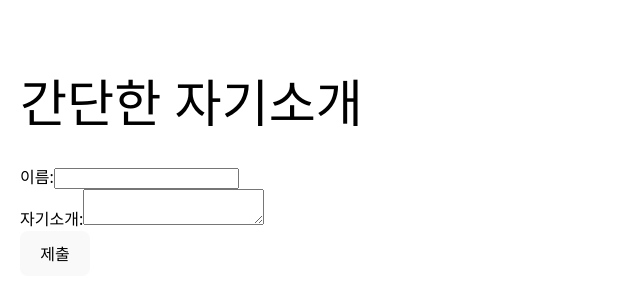
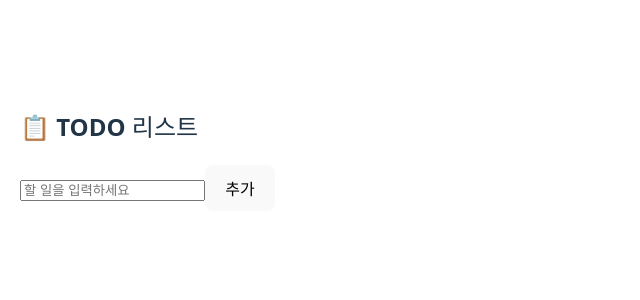
Before and after one commit to jjjuun-debug/practice-fe, a React (Vite) app: page / in a window 1280 px wide. Shown: the part 242-542 px from the top of the page, without its empty margins (0-640 px from the left). Built offline with nearby package versions, Linux system fonts and the light colour scheme.

Commit message:
day4 todolist

```diff
--- a/src/App.jsx
+++ b/src/App.jsx
@@ -1,25 +1,10 @@
-import React, { useState } from 'react';
-import ProfileForm from './ProfileForm';
+import React from 'react';
+import TodoApp from './TodoApp'; // TodoApp.jsx 파일을 import
 
 function App() {
-  const [result, setResult] = useState(null);
-
-  const handleFormSubmit = (name, bio) => {
-    setResult({ name, bio });
-  };
-
   return (
-    <div className="App" style={{ padding: '20px', color: 'black' }}>
-      <h1>간단한 자기소개</h1>
-      <ProfileForm onSubmit={handleFormSubmit} />
-
-      {result && (
-        <div style={{ marginTop: '20px', backgroundColor: '#f0f0f0', padding: '15px', color: 'black' }}>
-          <h2>제출 결과</h2>
-          <p><strong>이름:</strong> {result.name}</p>
-          <p><strong>자기소개:</strong> {result.bio}</p>
-        </div>
-      )}
+    <div className="App">
+      <TodoApp />
     </div>
   );
 }
--- a/src/ProfileForm.jsx
+++ /dev/null
@@ -1,43 +0,0 @@
-import React, { useState } from 'react';
-
-function ProfileForm({ onSubmit }) {
-  const [name, setName] = useState('');
-  const [bio, setBio] = useState('');
-  const [error, setError] = useState('');
-
-  const handleSubmit = (e) => {
-    e.preventDefault();
-    if (!name.trim() || !bio.trim()) {
-      setError('이름과 자기소개를 모두 입력해주세요.');
-      return;
-    }
-    setError('');
-    onSubmit(name.trim(), bio.trim());
-    setName('');
-    setBio('');
-  };
-
-  return (
-    <form onSubmit={handleSubmit} style={{ color: 'black' }}>
-      <div>
-        <label>이름:</label>
-        <input
-          type="text"
-          value={name}
-          onChange={(e) => setName(e.target.value)}
-        />
-      </div>
-      <div>
-        <label>자기소개:</label>
-        <textarea
-          value={bio}
-          onChange={(e) => setBio(e.target.value)}
-        />
-      </div>
-      {error && <p style={{ color: 'red' }}>{error}</p>}
-      <button type="submit">제출</button>
-    </form>
-  );
-}
-
-export default ProfileForm;
--- /dev/null
+++ b/src/TodoApp.jsx
@@ -0,0 +1,65 @@
+import React, { useState } from 'react';
+
+function TodoApp() {
+  const [todos, setTodos] = useState([]);
+  const [input, setInput] = useState('');
+
+  const addTodo = () => {
+    if (!input.trim()) return;
+
+    const newTodo = {
+      id: Date.now(), // 고유한 key로 사용
+      text: input,
+      completed: false,
+    };
+
+    setTodos([...todos, newTodo]);
+    setInput('');
+  };
+
+  const deleteTodo = (id) => {
+    setTodos(todos.filter(todo => todo.id !== id));
+  };
+
+  const toggleComplete = (id) => {
+    setTodos(todos.map(todo =>
+      todo.id === id ? { ...todo, completed: !todo.completed } : todo
+    ));
+  };
+
+  return (
+    <div style={{ padding: '20px' }}>
+      <h2>📋 TODO 리스트</h2>
+      <input
+        type="text"
+        value={input}
+        placeholder="할 일을 입력하세요"
+        onChange={(e) => setInput(e.target.value)}
+        onKeyDown={(e) => e.key === 'Enter' && addTodo()}
+      />
+      <button onClick={addTodo}>추가</button>
+
+      <ul>
+        {todos.map(todo => (
+          <li key={todo.id} style={{ margin: '10px 0' }}>
+            <input
+              type="checkbox"
+              checked={todo.completed}
+              onChange={() => toggleComplete(todo.id)}
+            />
+            <span style={{
+              textDecoration: todo.completed ? 'line-through' : 'none',
+              marginLeft: '8px',
+              marginRight: '8px'
+            }}>
+              {todo.text}
+            </span>
+            <button onClick={() => deleteTodo(todo.id)}>삭제</button>
+          </li>
+        ))}
+      </ul>
+    </div>
+  );
+}
+
+export default TodoApp;
```
